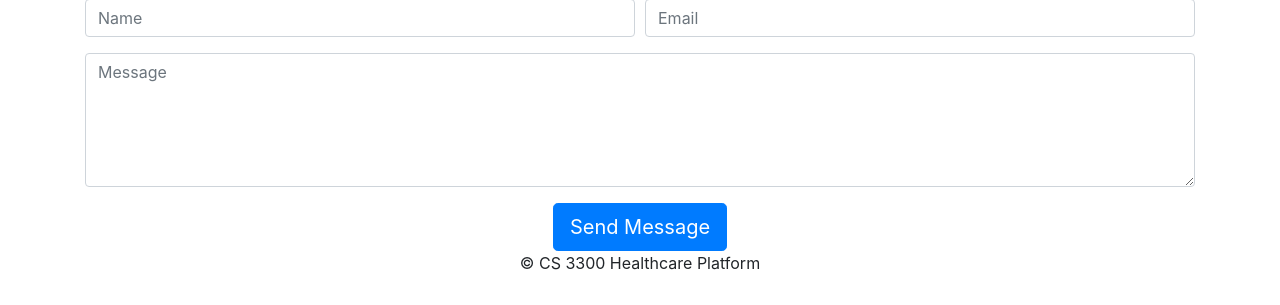
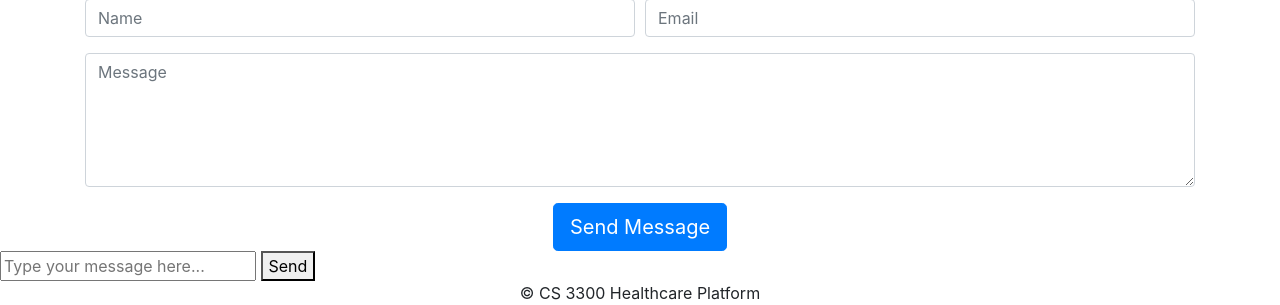
Before and after one commit to AzizAlghamdi/CS3300PROJECT, a Flask app: page / in a window 1280 px wide. Shown: the part 756-1061 px from the top of the page. Before the commit the page ends 1026 px from the top, so only its background shows below. Run offline with Flask 3, Linux system fonts and the light colour scheme; parts of the project's set-up code (start-up, migrations or seed data) failed here and were passed over; some libraries are stand-ins or nearby versions.

Commit message:
Update index.html

```diff
--- a/templates/index.html
+++ b/templates/index.html
@@ -99,6 +99,16 @@
                 </form>
             </div>
         </section>
+            </main>
+    <div class="chat-container">
+        <div id="chatbox">
+            <div id="chatlogs"></div>
+        </div>
+        <input type="text" id="userInput" placeholder="Type your message here...">
+        <button onclick="sendMessage()">Send</button>
+    </div>
+
+    <script src="js/api.js"></script>
     </main>
     <footer class="footer text-center">
         &copy; CS 3300 Healthcare Platform
```
